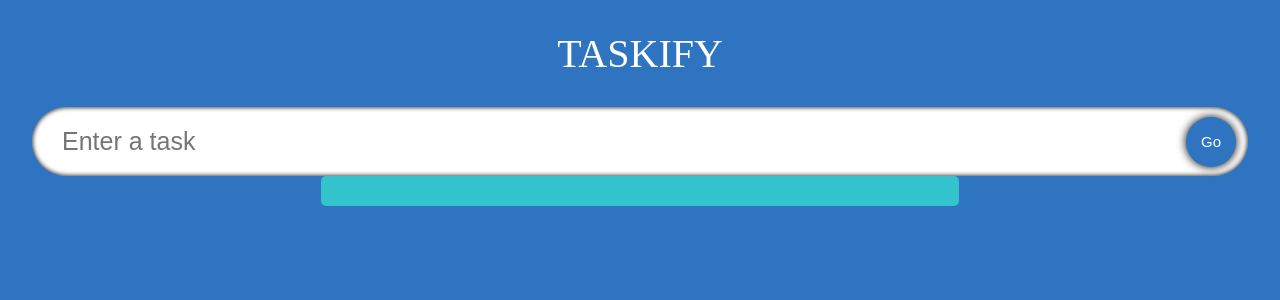
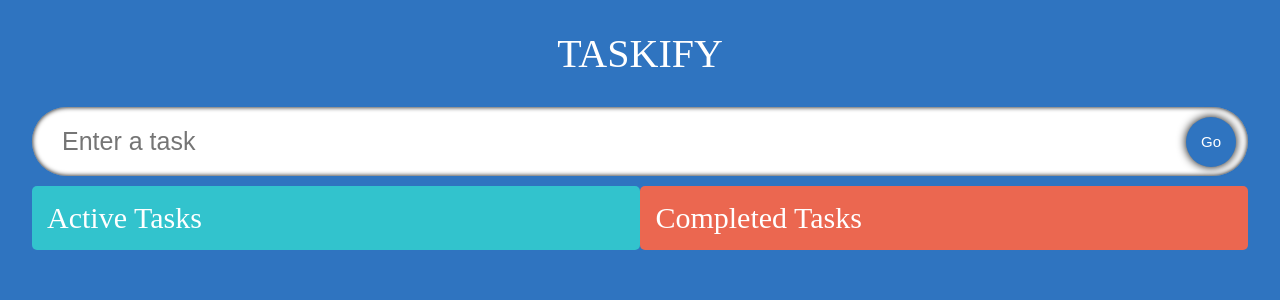
Before and after one commit to scampcoder/taskify-typescript-tutorial, a React (Create React App) app: page / in a window 1280 px wide. Shown: the top 300 px of the page. Built offline with nearby package versions, Linux system fonts and the light colour scheme; a web font is replaced by a local one.

Commit message:
impl active and completed tasks

```diff
--- a/src/components/SingleTodo.tsx
+++ b/src/components/SingleTodo.tsx
@@ -1,4 +1,4 @@
-import React, { useState } from "react";
+import React, { useState, useRef, useEffect } from "react";
 import Todo from "../model"
 import { AiFillEdit, AiFillDelete } from 'react-icons/ai'
 import { MdDone } from 'react-icons/md'
@@ -31,11 +31,18 @@ const SingleTodo = ({ todo, todos, setTodos }: Props) => {
         setEdit(false);
     }
 
+    const inputRef = useRef<HTMLInputElement>(null);
+
+    useEffect(() => {
+        inputRef.current?.focus();
+    }, [edit]);
+
     return (
         <form className="todos__single" onSubmit={(e) => handleEdit(e, todo.id)}>
             {
                 edit ? (
                     <input
+                        ref={inputRef}
                         value={editTodo}
                         onChange={(e) => setEditTodo(e.target.value)}
                         className="todos__single--text"
--- a/src/components/TodoList.tsx
+++ b/src/components/TodoList.tsx
@@ -1,7 +1,7 @@
-import React from 'react'
-import Todo from '../model';
-import SingleTodo from './SingleTodo';
-import "./styles.css"
+import React from "react";
+import Todo from "../model";
+import SingleTodo from "./SingleTodo";
+import "./styles.css";
 
 interface Props {
   todos: Todo[];
@@ -9,18 +9,32 @@ interface Props {
 }
 
 const TodoList: React.FC<Props> = ({ todos, setTodos }) => {
-    return <div className='todos'>
-        {
-            todos.map(todo => (
+  return (
+    <div className="container">
+      <div className="todos">
+        <span className="todos__heading">Active Tasks</span>
+        {todos.map((todo) => (
           <SingleTodo
             todo={todo}
+            todos={todos}
             key={todo.id}
-                    todos={todos}
             setTodos={setTodos}
           />
-            ))
-        }
+        ))}
       </div>
+      <div className="todos remove">
+      <span className="todos__heading">Completed Tasks</span>
+        {todos.map((todo) => (
+          <SingleTodo
+            todo={todo}
+            todos={todos}
+            key={todo.id}
+            setTodos={setTodos}
+          />
+        ))}
+      </div>
+    </div>
+  );
 };
 
 export default TodoList;
```
Also changed, not shown: src/model.ts (line endings or trailing spaces), 1 other file (tests, documents, lock files or other folders). Lines whose indentation alone changed are shown as unchanged.
